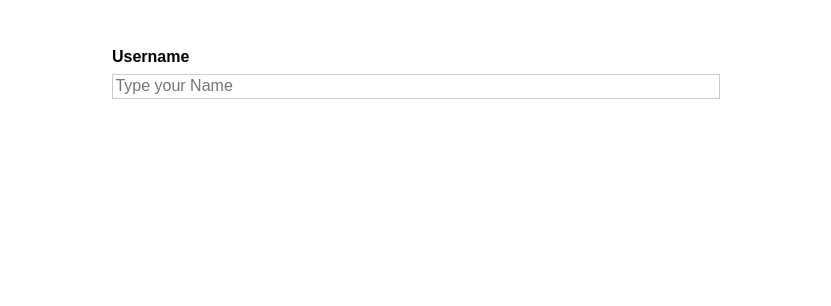
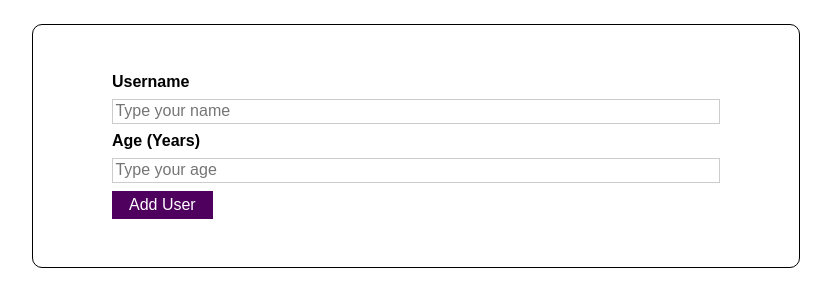
Before and after one commit to fabiotano/Age-Checker, a React (Create React App) app: page / in a window 1280 px wide. Shown: the top 306 px of the page, without its empty margins (224-1055 px from the left). Built offline with nearby package versions, Linux system fonts and the light colour scheme.

Commit message:
Card & Button style and logic

```diff
--- a/src/App.js
+++ b/src/App.js
@@ -1,13 +1,9 @@
-import React from 'react';
-import Card from './components/Card';
-import AddUser from './components/AddUser';
-
+import React from "react";
+import AddUser from "./components/Users/AddUser";
 
 function App() {
   return (
-    <div>
-      <AddUser/>
-    </div>
+    <AddUser />
   );
 }
 
--- a/src/components/AddUser.js
+++ /dev/null
@@ -1,11 +0,0 @@
-import React from 'react'
-import classes from './AddUser.module.css'
-
-export default function AddUser() {
-  return (
-    <div className={classes.input}>
-        <label>Username</label>
-        <input type='text' placeholder='Type your Name'></input>
-    </div>
-  )
-}
--- a/src/components/Button.js
+++ b/src/components/Button.js
@@ -0,0 +1,10 @@
+import React from "react";
+import classes from "./Button.module.css";
+
+export default function Button() {
+  return (
+    <button className={classes.button} type="submit">
+      Add User
+    </button>
+  );
+}
--- /dev/null
+++ b/src/components/Button.module.css
@@ -0,0 +1,18 @@
+.button {
+    font: inherit;
+    border: 1px solid #4f005f;
+    background: #4f005f;
+    color: white;
+    padding: 0.25rem 1rem;
+    cursor: pointer;
+  }
+
+  .button:hover,
+  .button:active {
+    background: #741188;
+    border-color: #741188;
+  }
+
+  .button:focus {
+    outline: none;
+  }
--- a/src/components/Card.js
+++ /dev/null
@@ -1,10 +0,0 @@
-import React from "react";
-
-export default function Card(props) {
-  const classes = 'card ' + props.className;
-  return (
-    <div className={classes}>
-      {props.children}
-    </div>
-  );
-}
--- /dev/null
+++ b/src/components/UI/Card.js
@@ -0,0 +1,13 @@
+import React from "react";
+
+import classes from "./Card.module.css";
+
+export default function Card(props) {
+  const cardClasses = `${classes.card} ${props.className}`;
+
+  return (
+    <div className={cardClasses}>
+      {props.children}
+    </div>
+  );
+}
--- /dev/null
+++ b/src/components/UI/Card.module.css
@@ -0,0 +1,7 @@
+.card {
+    background-color: white;
+    width: 60%;
+    margin: 1.5rem auto;
+    border-radius: 10px;
+    border: 1px solid black; /* Agregado un color para el borde */
+}
--- /dev/null
+++ b/src/components/Users/AddUser.js
@@ -0,0 +1,25 @@
+import React from "react";
+
+import Card from '../UI/Card';
+import Button from "../Button";
+
+import classes from "./AddUser.module.css";
+
+export default function AddUser() {
+  const addUserHandler = (event) => {
+    event.preventDefault();
+    console.log("test");
+  };
+
+  return (
+    <Card>
+      <form onSubmit={addUserHandler} className={classes.input}>
+        <label htmlFor="username">Username</label>
+        <input type="text" id="username" placeholder="Type your name" />
+        <label htmlFor="age">Age (Years)</label>
+        <input type="number" id="age" placeholder="Type your age" />
+        <Button />
+      </form>
+    </Card>
+  );
+}
```
Also changed, not shown: src/components/Users/AddUser.module.css (renamed from src/components/AddUser.module.css).
